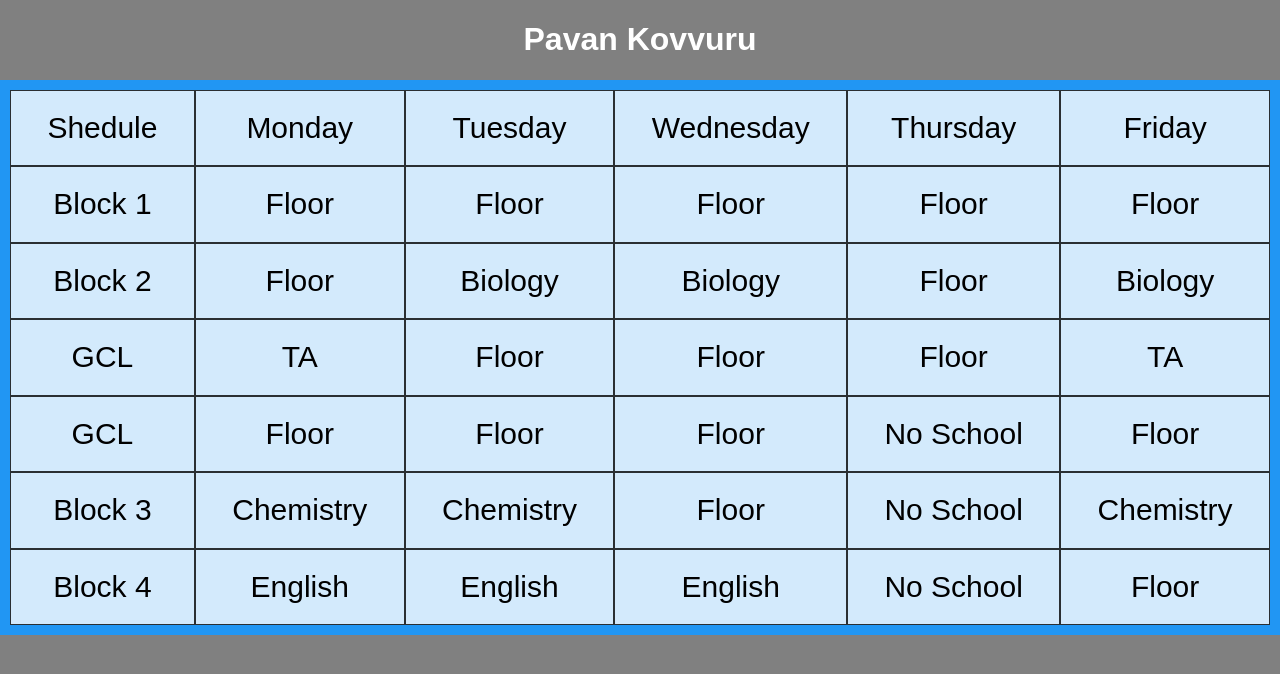
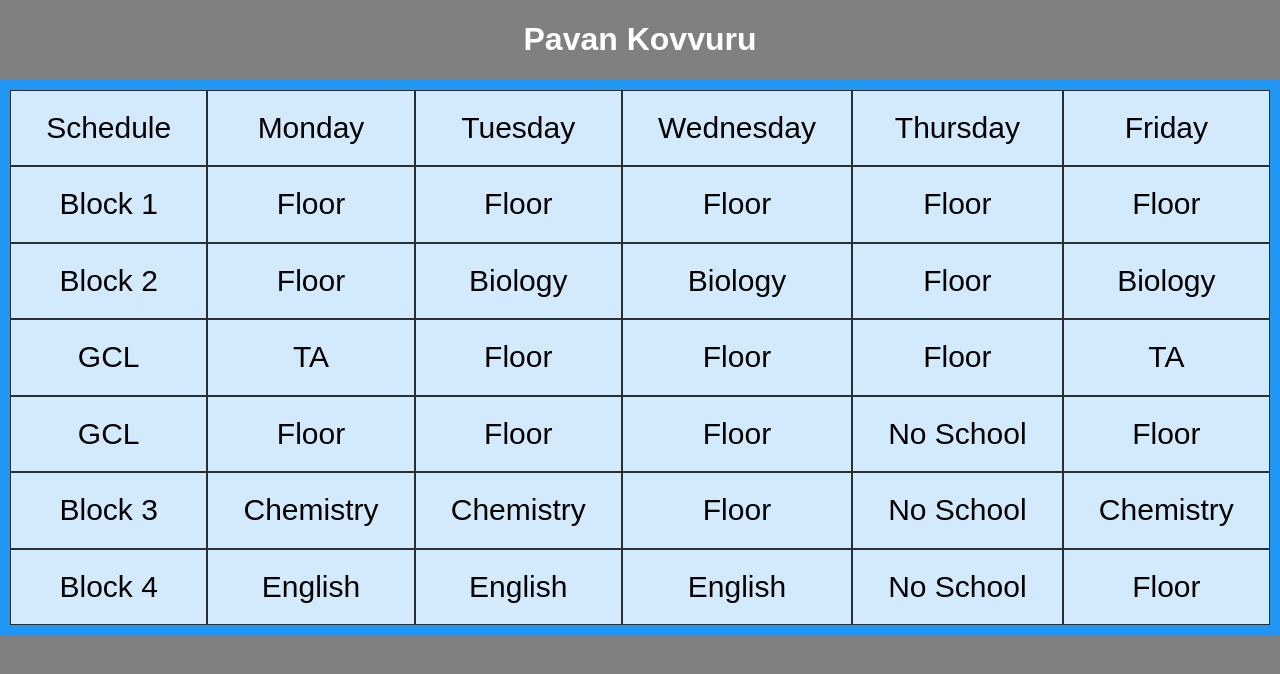
Before and after one commit to Grimnir03/PavanGrimnir, a plain HTML site: page schedule.html in a window 1280 px wide. Drawn offline with nearby package versions, Linux system fonts and the light colour scheme.

Commit message:
Update and rename shedule.html to schedule.html

```diff
--- a/shedule.html
+++ b/schedule.html
@@ -26,10 +26,10 @@ body {
 }
 </style>
    <body>
-   <title>Pavan Shedule</title>
+   <title>Pavan Schedule</title>
    <h1>Pavan Kovvuru</h1>
  <div class="grid-container">
-  <div class="grid-item">Shedule</div>
+  <div class="grid-item">Schedule</div>
   <div class="grid-item">Monday</div>
   <div class="grid-item">Tuesday</div>
   <div class="grid-item">Wednesday</div>
```
